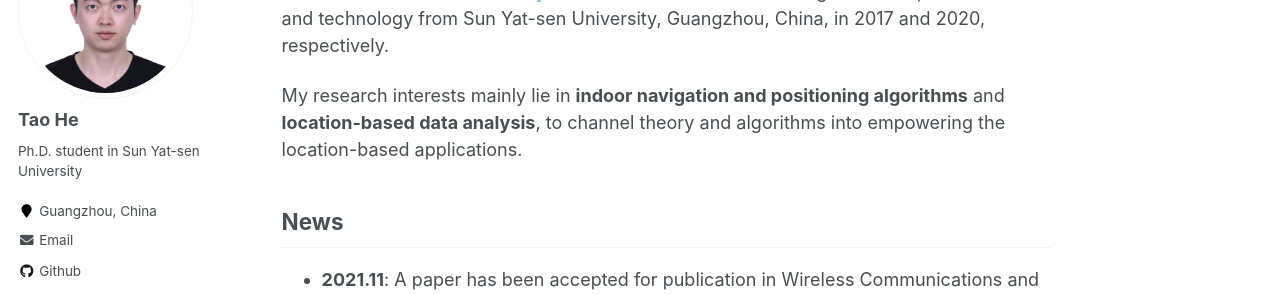
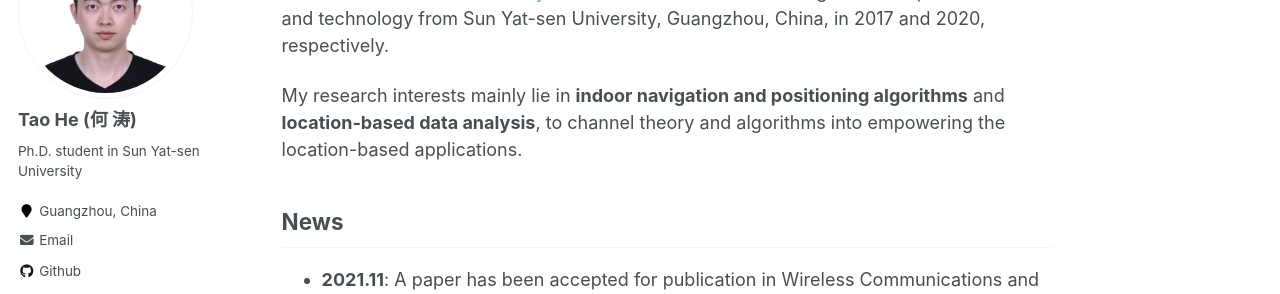
Before and after one commit to onewalnut/onewalnut.github.io, a Jekyll site: the page built from _pages/about.md, in a window 1280 px wide. Shown: the part 194-488 px from the top of the page. Built offline with Jekyll 4.4.1, drawn with Linux system fonts in a browser that asks for light colours.

Commit message:
Update _config.yml

```diff
--- a/_config.yml
+++ b/_config.yml
@@ -80,7 +80,7 @@ analytics:
 
 # Site Author
 author:
-  name             : "Tao He"
+  name             : "Tao He (何 涛)"
   avatar           : "profile.jpg"
   bio              : "Ph.D. student in Sun Yat-sen University" #School of Computer Science and Engineering,
   location         : "Guangzhou, China"
```
